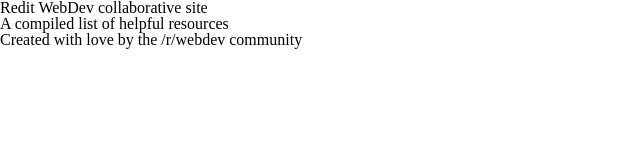
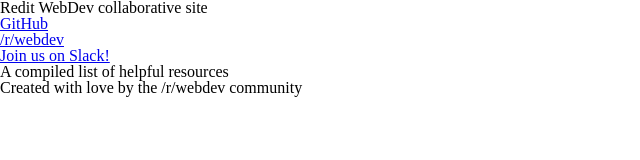
Before and after one commit to Reddit-Web-Dev/Reddit-Web-Dev.github.io, a plain HTML site: page index.html in a window 1280 px wide. Shown: the whole page, without its empty margins (0-640 px from the left). Drawn offline with Linux system fonts and the light colour scheme.

Commit message:
I've added the markup for the navigation section.

```diff
--- a/index.html
+++ b/index.html
@@ -18,6 +18,19 @@
 
     <header>
         <h1>Redit WebDev collaborative site</h1>
+        <div class="nav-container">
+          <div id="logo">
+            <a href="#"></a>
+          </div>
+
+          <nav>
+            <ul>
+              <li><a href="#github">GitHub</a></li>
+              <li><a href="#reddit">/r/webdev</a></li>
+              <li><a href="#slack">Join us on Slack!</a></li>
+            </ul>
+          </nav>
+        </div>
     </header>
 
     <main role="main">
```
